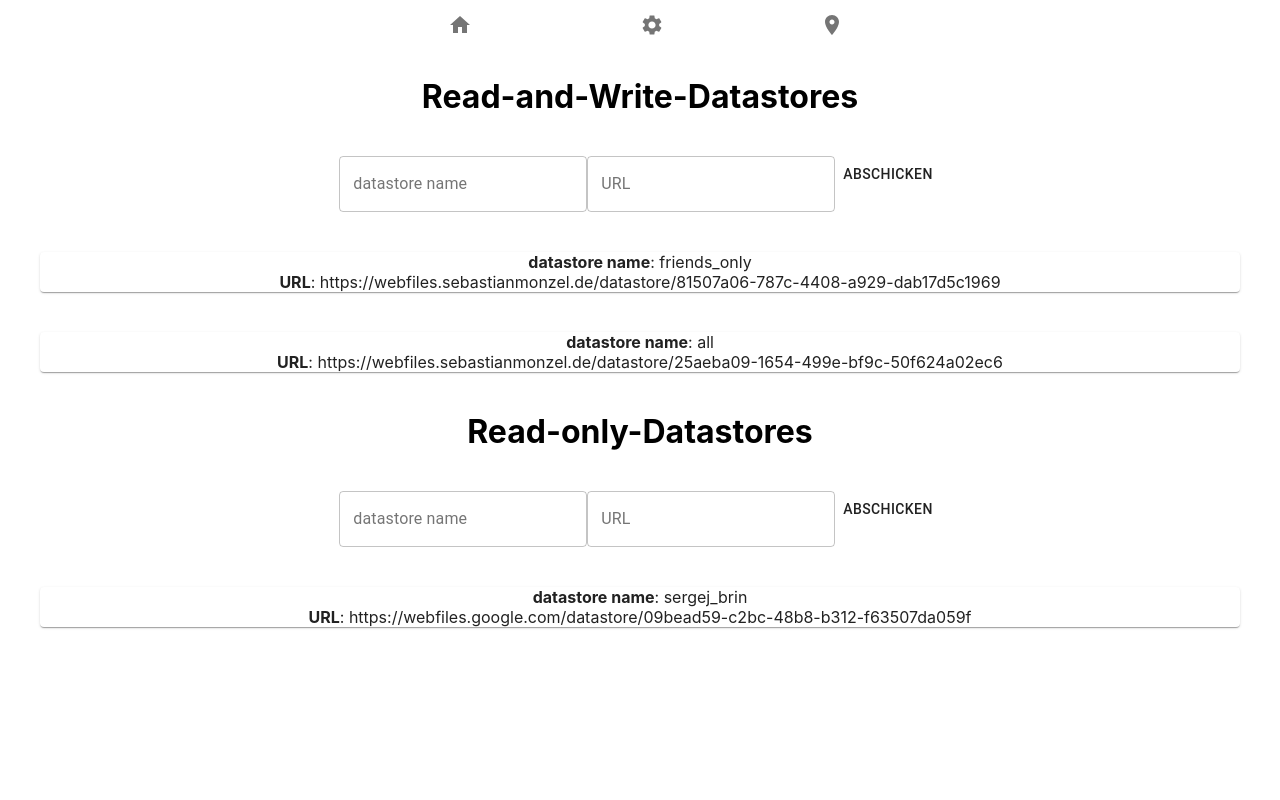
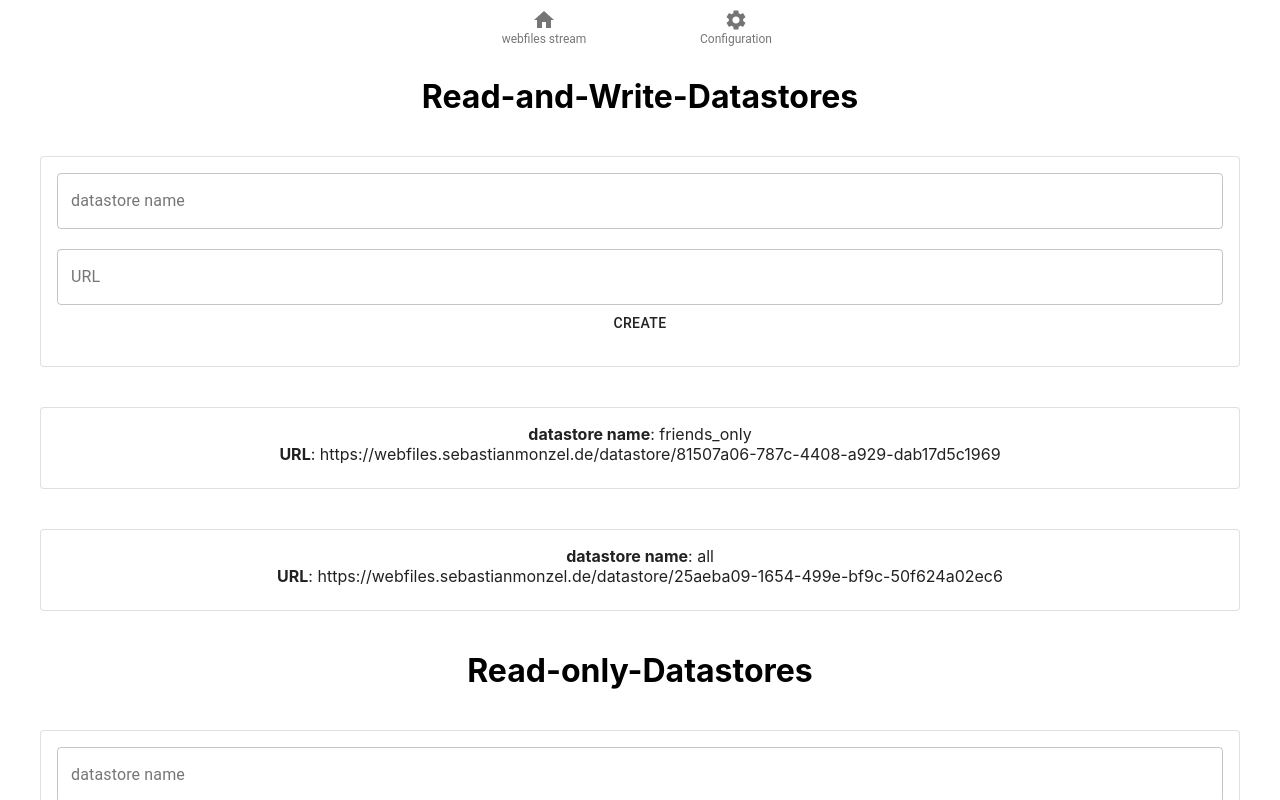
Before and after one commit to sebastianmonzel/github-webifles-framework-steam-ui, a React (Create React App) app: page /webfileconfiguration in a window 1280 px wide. Shown: the top 800 px of the page. Built offline with nearby package versions, Linux system fonts and the light colour scheme.

Commit message:
moved to different folders

```diff
--- a/src/App.js
+++ b/src/App.js
@@ -1,11 +1,11 @@
 import React from 'react';
 import './App.css';
-import WebfileStream from "./components/WebfileStream";
+import WebfileStream from "./components/webfilesstream/WebfileStream";
 
 import {BrowserRouter} from 'react-router-dom'
 import Navigation from "./components/Navigation";
 import {Route, Routes} from "react-router";
-import Configuration from "./components/Configuration";
+import Configuration from "./components/configuration/Configuration";
 
 function App() {
     return (
--- a/src/components/DatastoreInput.js
+++ /dev/null
@@ -1,22 +0,0 @@
-import React, {Component} from 'react';
-
-import './DatastoreConfiguration.css';
-import Card from "@material-ui/core/Card";
-import Box from "@material-ui/core/Box";
-import TextField from "@material-ui/core/TextField";
-import Button from "@material-ui/core/Button";
-
-class DatastoreInput extends Component {
-
-    render() {
-        return (
-            <Box m={5}>
-                <TextField variant="outlined" label={"datastore name"} value={this.props.name} />
-                <TextField variant="outlined" label={"URL"} value={this.props.url} />
-                <Button>Abschicken</Button>
-            </Box>
-        );
-    }
-}
-
-export default DatastoreInput;
--- a/src/components/Navigation.js
+++ b/src/components/Navigation.js
@@ -11,11 +11,11 @@ import LocationOnIcon from '@material-ui/icons/LocationOn'
 class Navigation extends Component {
 
     render() {
+
         return (
-            <BottomNavigation>
-                <BottomNavigationAction label="Recents" icon={<HomeIcon />} href={"/webfilestream"} />
+            <BottomNavigation showLabels>
+                <BottomNavigationAction label="webfiles stream" icon={<HomeIcon />} href={"/webfilestream"} />
                 <BottomNavigationAction label="Configuration" icon={<SettingsIcon />} href={"/webfileconfiguration"} />
-                <BottomNavigationAction label="Nearby" icon={<LocationOnIcon />} />
             </BottomNavigation>
         );
     }
--- a/src/components/DatastoreConfiguration.js
+++ b/src/components/configuration/DatastoreConfiguration.js
@@ -3,15 +3,16 @@ import React, {Component} from 'react';
 import './DatastoreConfiguration.css';
 import Card from "@material-ui/core/Card";
 import Box from "@material-ui/core/Box";
+import CardContent from "@material-ui/core/CardContent";
 
 class DatastoreConfiguration extends Component {
 
     render() {
         return (
             <Box m={5}>
-                <Card>
-                    <b>datastore name</b>: {this.props.name}<br />
-                    <b>URL</b>: {this.props.url}
+                <Card variant="outlined">
+                    <CardContent><b>datastore name</b>: {this.props.name}<br />
+                        <b>URL</b>: {this.props.url}</CardContent>
                 </Card>
             </Box>
         );
--- /dev/null
+++ b/src/components/configuration/DatastoreInput.js
@@ -0,0 +1,27 @@
+import React, {Component} from 'react';
+
+import './DatastoreConfiguration.css';
+import Card from "@material-ui/core/Card";
+import Box from "@material-ui/core/Box";
+import TextField from "@material-ui/core/TextField";
+import Button from "@material-ui/core/Button";
+import {CardContent} from "@material-ui/core";
+
+class DatastoreInput extends Component {
+
+    render() {
+        return (
+            <Box component={"div"} m={5}>
+                <Card variant="outlined">
+                    <CardContent>
+                        <TextField variant="outlined" fullWidth={true} label={"datastore name"} value={this.props.name} /><br/><br />
+                        <TextField variant="outlined" fullWidth={true} label={"URL"} value={this.props.url} /><br />
+                        <Button>Create</Button>
+                    </CardContent>
+                </Card>
+            </Box>
+        );
+    }
+}
+
+export default DatastoreInput;
--- a/src/components/WebfileStream.js
+++ b/src/components/webfilesstream/WebfileStream.js
@@ -2,13 +2,14 @@ import React, {Component} from 'react';
 
 import WebfileStreamInput from "./WebfileStreamInput";
 import WebfileStreamEntry from "./WebfileStreamEntry";
+import Box from "@material-ui/core/Box";
 
 
 class WebfileStream extends Component {
 
     render() {
         return (
-            <div>
+            <Box m={6}>
                 <WebfileStreamInput />
                 <WebfileStreamEntry test={'content'}/>
                 <WebfileStreamEntry test={'2'}/>
@@ -16,7 +17,7 @@ class WebfileStream extends Component {
                 <WebfileStreamEntry test={'4'}/>
                 <WebfileStreamEntry test={'5'}/>
                 <WebfileStreamEntry test={'6'}/>
-            </div>
+            </Box>
         );
     }
 
--- a/src/components/WebfileStreamEntry.js
+++ b/src/components/webfilesstream/WebfileStreamEntry.js
@@ -4,6 +4,7 @@ import './WebfileStreamEntry.css';
 import Button from "@material-ui/core/Button";
 import Card from "@material-ui/core/Card";
 import Box from "@material-ui/core/Box";
+import CardContent from "@material-ui/core/CardContent";
 
 
 class WebfileStreamEntry extends Component {
@@ -11,9 +12,11 @@ class WebfileStreamEntry extends Component {
     render() {
         return (
             <Box component="div" m={5}>
-                <Card>
-                    Beautiful Entry ❤ - {this.props.test}<br />
-                    <Button href={'test'} color="primary">Download webfile</Button>
+                <Card variant="outlined">
+                    <CardContent>
+                        Beautiful Entry ❤ - {this.props.test}<br />
+                        <Button href={'test'} color="primary">Download webfile</Button>
+                    </CardContent>
                 </Card>
             </Box>
         );
--- a/src/components/WebfileStreamInput.js
+++ b/src/components/webfilesstream/WebfileStreamInput.js
@@ -11,13 +11,14 @@ class WebfileStreamInput extends Component {
 
     render() {
         return (
-            <Box component="span" m={5}>
-                <TextField fullWidth={true} variant="outlined" label={"Text"} />
+            <Box component="div" m={5}>
+                <TextField fullWidth={true} variant="outlined" label={"Message"} multiline />
+                datastore:
                 <Select labelId="label" id="select">
                     <MenuItem value="10">friends_only</MenuItem>
                     <MenuItem value="20">all</MenuItem>
-                </Select>
-                <Button>abschicken</Button>
+                </Select><br />
+                <Button>Save</Button>
             </Box>
         );
     }
```
Also changed, not shown: src/components/configuration/Configuration.js (renamed from src/components/Configuration.js), src/components/configuration/DatastoreConfiguration.css (renamed from src/components/DatastoreConfiguration.css), src/components/webfilesstream/WebfileStreamEntry.css (renamed from src/components/WebfileStreamEntry.css), src/components/webfilesstream/WebfileStreamInput.css (renamed from src/components/WebfileStreamInput.css).
